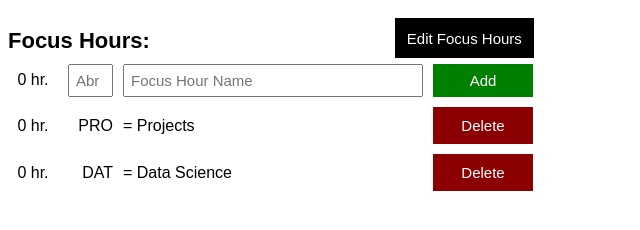
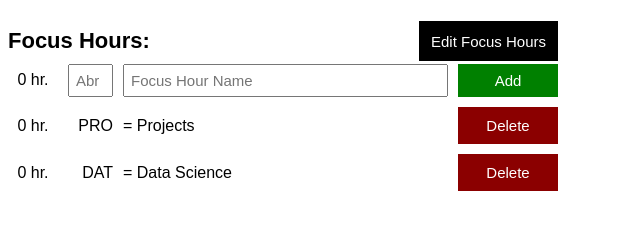
Before and after one commit to Israeli21/time-table-project, a website: page Focus Hours/todo-list.html in a window 1280 px wide. Shown: the whole page, without its empty margins (0-640 px from the left). Drawn offline with Linux system fonts and the light colour scheme.

Commit message:
Able to right align the buttons of focus hours section on same alignment

```diff
--- a/Focus Hours/todo-list.css
+++ b/Focus Hours/todo-list.css
@@ -5,7 +5,7 @@ body{
 .todo-grid,
 .todo-input-grid{
     display: grid;
-    grid-template-columns: 50px 45px 300px 100px;
+    grid-template-columns: 50px 45px 325px 100px;
     column-gap: 10px;
     row-gap: 10px;
     align-items: center;
@@ -71,7 +71,14 @@ body{
 
 .focus-hour-top-section{
     display: flex;
+    justify-content: space-between;
+    align-items: center;
     width: 550px;
+}
+
+.button-group{
+    display: relative;
+    right: 0px;
 }
 
 .focus-hour-top-section .save-focus-hours-button {
--- a/Focus Hours/todo-list.html
+++ b/Focus Hours/todo-list.html
@@ -8,8 +8,10 @@
   <body>
     <div class="focus-hour-top-section">
       <p class="focus-hour-subtitle">Focus Hours:</p>
-      <span><button class="js-edit-button edit-focus-hours-button">Edit Focus Hours</button></span>
-      <span><button class="js-save-button save-focus-hours-button">Save Focus Hours</button></span>
+      <div class="button-group">
+        <span><button class="js-edit-button edit-focus-hours-button">Edit Focus Hours</button></span>
+        <span><button class="js-save-button save-focus-hours-button">Save Focus Hours</button></span>
+      </div>
     </div>
     <div class = "todo-input-grid">
       <div class="focus-hour-number"><p>0 hr.</p></div>
```
